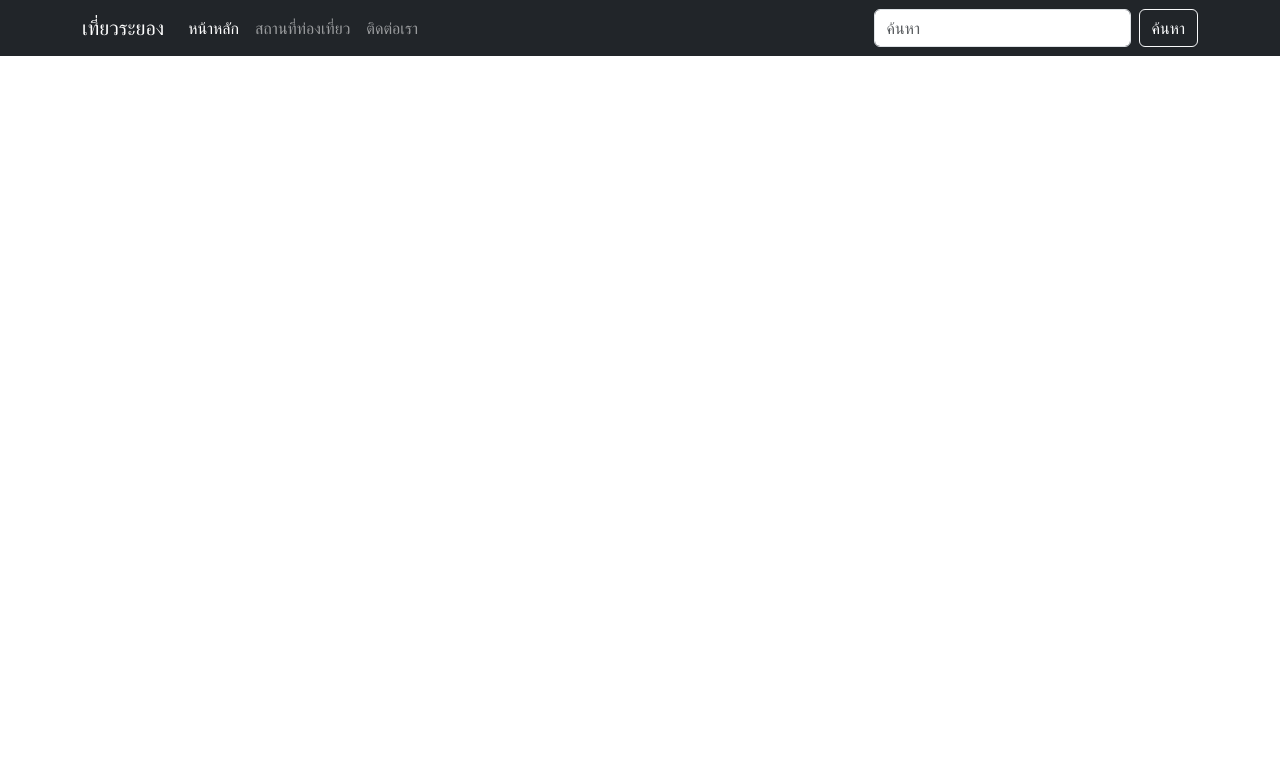
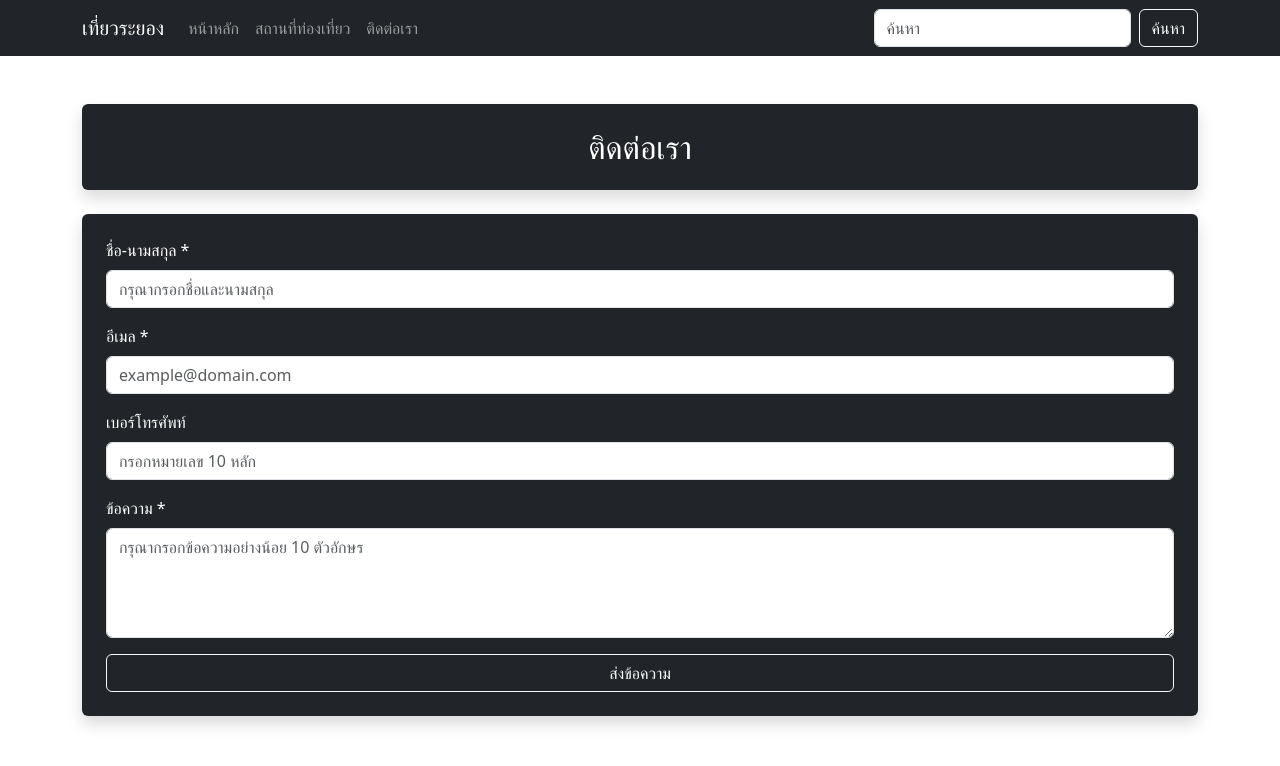
Before and after one commit to kitti66160019/rayong-travel-web_bootstrap, a plain HTML site: page contact.html in a window 1280 px wide. Drawn offline with nearby package versions, Linux system fonts and the light colour scheme.

Commit message:
เพิ่มฟอร์มติดต่อ

```diff
--- a/contact.html
+++ b/contact.html
@@ -23,7 +23,7 @@
             <div class="collapse navbar-collapse" id="navbarNav">
                 <ul class="navbar-nav me-auto">
                     <li class="nav-item">
-                        <a class="nav-link active" href="index.html">หน้าหลัก</a>
+                        <a class="nav-link" href="index.html">หน้าหลัก</a>
                     </li>
                     <li class="nav-item">
                         <a class="nav-link" href="about.html">สถานที่ท่องเที่ยว</a>
@@ -39,3 +39,25 @@
             </div>
         </div>
     </nav>
+    <div class="container my-5">
+        <h2 class="text-center mb-4 bg-dark p-4 rounded shadow text-white">ติดต่อเรา</h2>
+        <form action="/submit" method="POST" class="bg-dark p-4 rounded shadow text-white">
+            <div class="mb-3">
+                <label for="fullname" class="form-label">ชื่อ-นามสกุล *</label>
+                <input type="text" class="form-control" id="fullname" name="fullname" required placeholder="กรุณากรอกชื่อและนามสกุล">
+            </div>
+            <div class="mb-3">
+                <label for="email" class="form-label">อีเมล *</label>
+                <input type="email" class="form-control" id="email" name="email" required placeholder="example@domain.com">
+            </div>
+            <div class="mb-3">
+                <label for="tel" class="form-label">เบอร์โทรศัพท์</label>
+                <input type="tel" class="form-control" id="tel" name="tel" pattern="[0-9]{10}" placeholder="กรอกหมายเลข 10 หลัก">
+            </div>
+            <div class="mb-3">
+                <label for="message" class="form-label">ข้อความ *</label>
+                <textarea class="form-control" id="message" name="message" rows="4" required placeholder="กรุณากรอกข้อความอย่างน้อย 10 ตัวอักษร"></textarea>
+            </div>
+            <button type="submit" class="btn btn-outline-light w-100">ส่งข้อความ</button>
+        </form>
+    </div>
```
